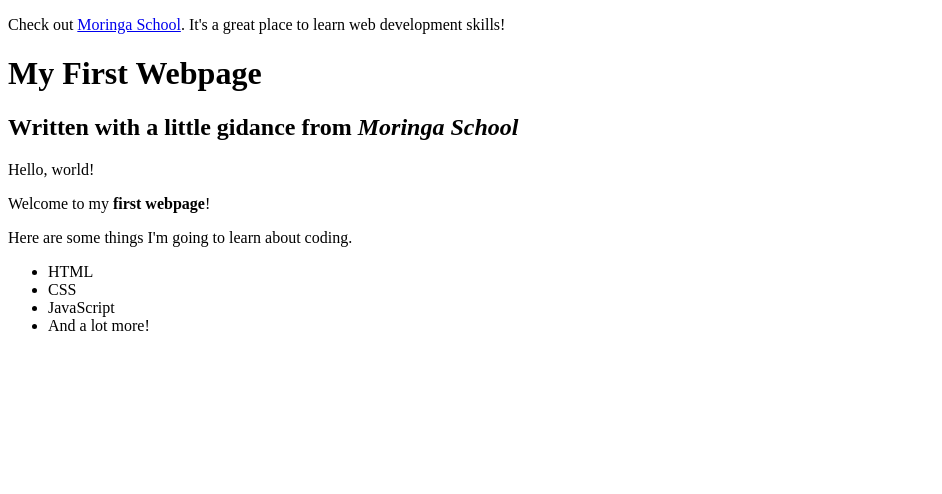
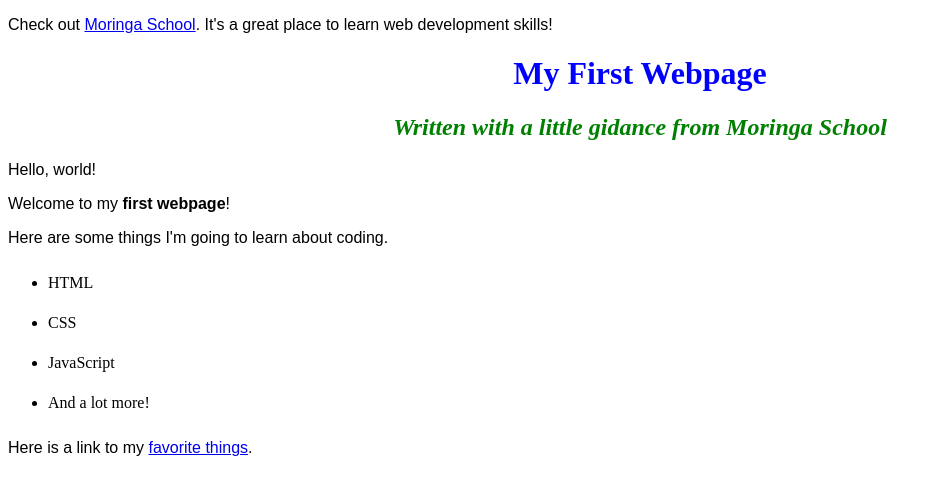
Before and after one commit to LekamCharity/my-first-webpage, a plain HTML site: page index.html in a window 1280 px wide. Shown: the whole page, without its empty margins (0-942 px from the left). Drawn offline with Linux system fonts and the light colour scheme.

Commit message:
change name of favorite-things.html file to index.html

```diff
--- /dev/null
+++ b/css/styles.css
@@ -0,0 +1,18 @@
+h1{
+    color:blue;
+    text-align: center;
+}
+h2{
+    color: green;
+    font-style: italic;
+    text-align: center;
+}
+p{
+    font-family: sans-serif;
+}
+ul{
+    line-height: 40px;
+}
+*body{
+    font-size: italic;
+}
--- a/my-first-webpage.html
+++ b/index.html
@@ -1,6 +1,7 @@
 <!DOCTYPE html>
 <html lang="en">
 <head>
+    <link href="css/styles.css" rel="stylesheet" type="text/css">
     <meta charset="UTF-8">
     <meta name="viewport" content="width=device-width, initial-scale=1.0">
     <title>My first webpage!</title>
@@ -20,5 +21,6 @@
         <li>JavaScript</li>
         <li>And a lot more!</li>
     </ul>
+    <p>Here is a link to my <a href="favorite-things.html">favorite things</a>.</p>
 </body>
 </html>
```
Also changed, not shown: favorite-things.html (+1 -0 lines).
